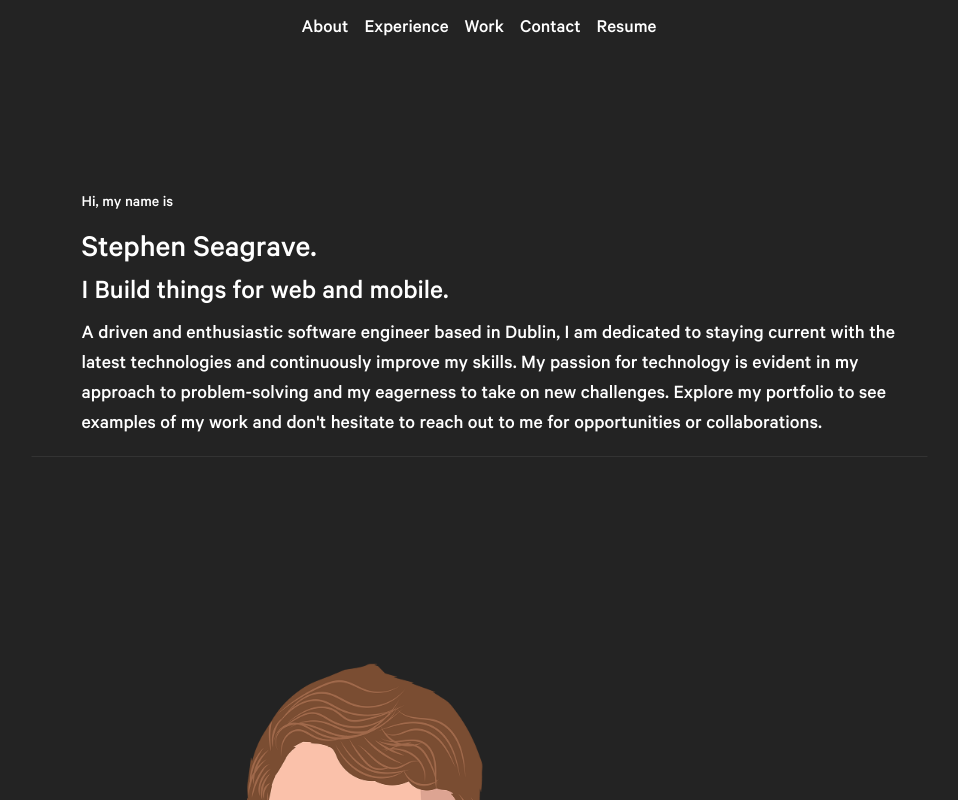
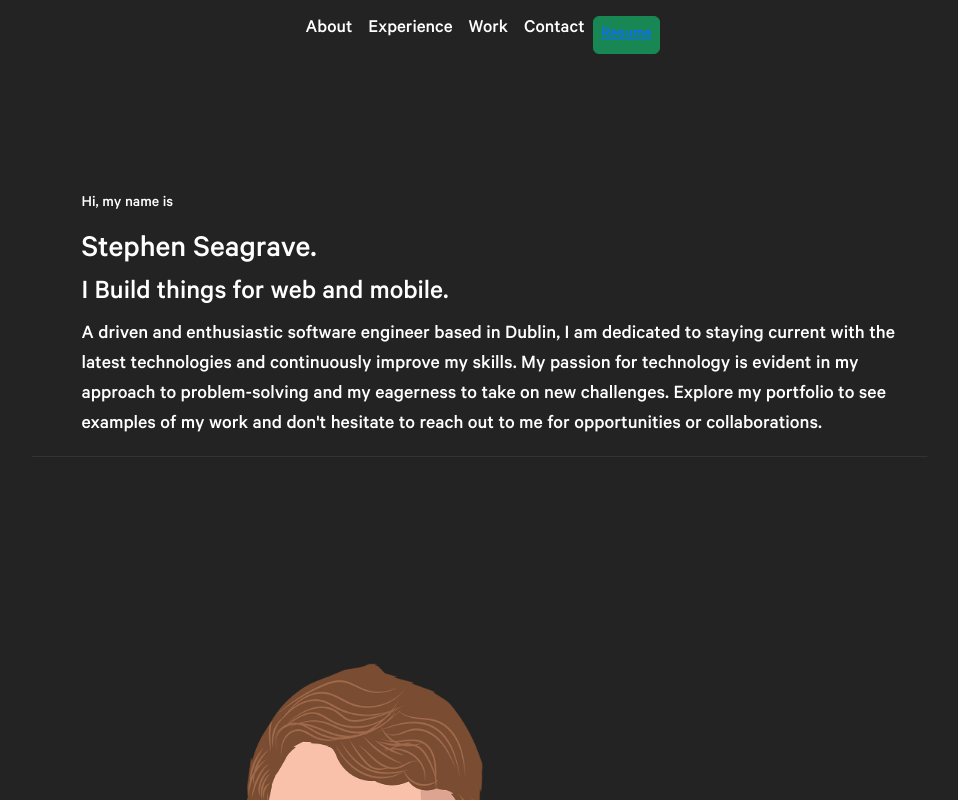
Before and after one commit to nemixu/portfolio_v2, a React (Create React App) app: page / in a window 1280 px wide. Shown: the top 800 px of the page, without its empty margins (161-1119 px from the left). Built offline with nearby package versions, Linux system fonts and the light colour scheme.

Commit message:
Add button to nav for now will add styling later

```diff
--- a/src/components/NavigationBar.jsx
+++ b/src/components/NavigationBar.jsx
@@ -48,7 +48,7 @@ function NavigationBar() {
                   Contact
                 </a>
               </li>
-              <li className="nav-main-list-items px-2">
+              <button className="btn btn-success nav-main-list-items px-2">
                 <a
                   className="font-weight-bold"
                   aria-label="cv"
@@ -57,7 +57,7 @@ function NavigationBar() {
                 >
                   Resume
                 </a>
-              </li>
+              </button>
             </ul>
           </div>
         </div>
```
